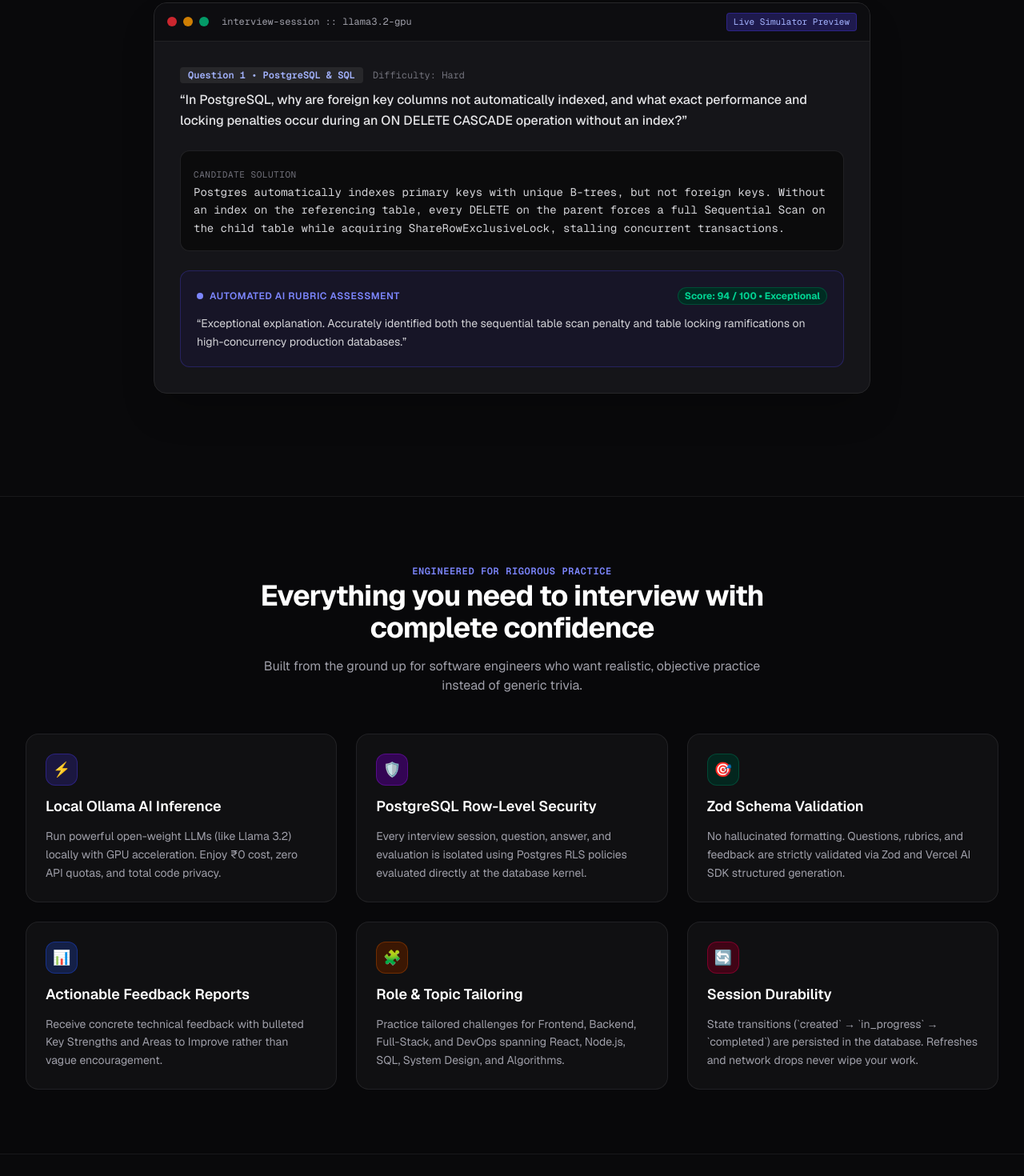
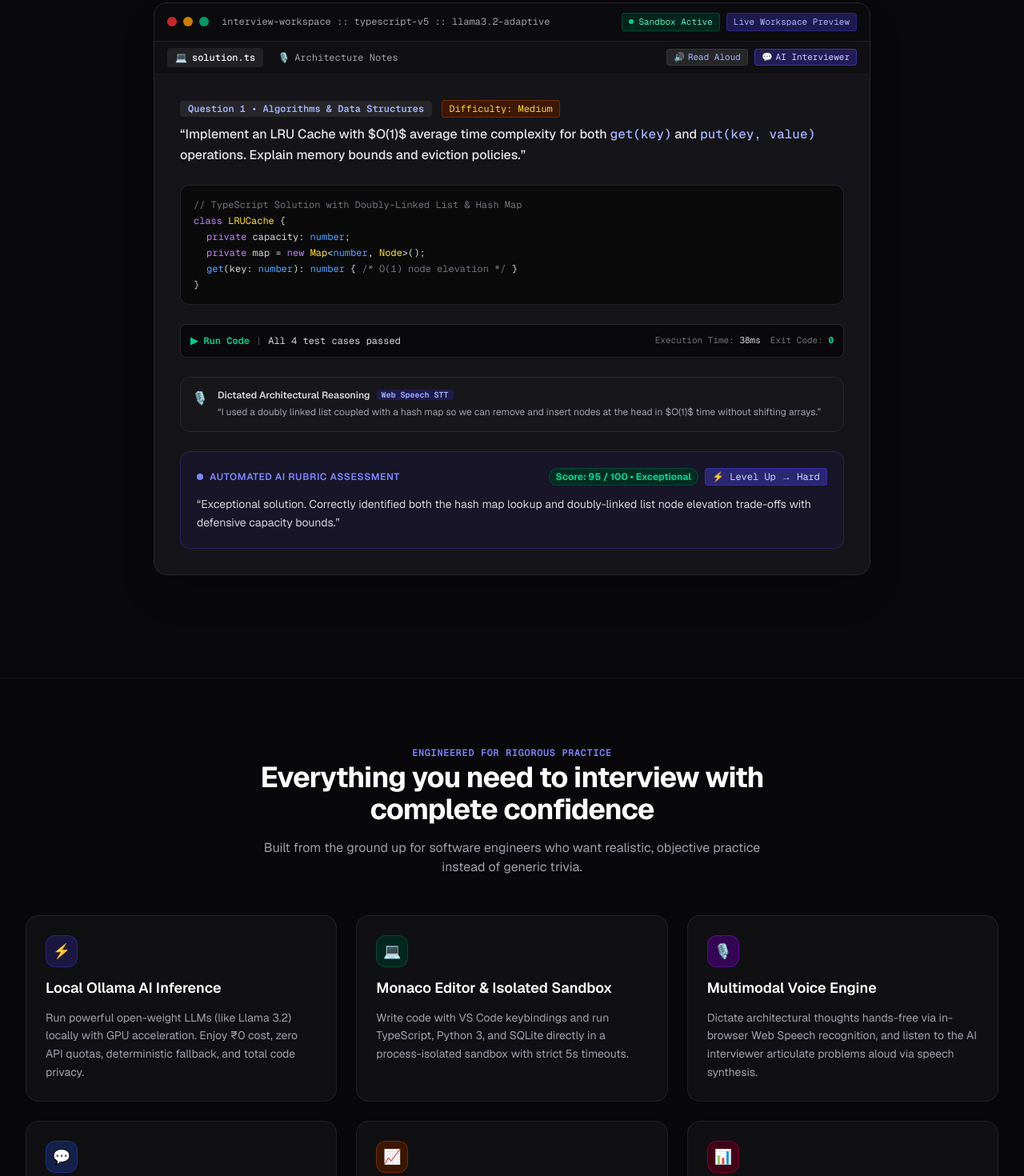
Before and after one commit to zorawar238/ai-interview, a Next.js app: page / in a window 1280 px wide. Shown: the part 640-2110 px from the top of the page at 80% size. Built offline with nearby package versions, Linux system fonts and the light colour scheme; no server answers.

Commit message:
feat(landing): modernize hero simulator and showcase full 9-feature platform matrix

```diff
--- a/src/app/page.tsx
+++ b/src/app/page.tsx
@@ -124,18 +124,44 @@ export default async function HomePage() {
             <div className="pt-10 max-w-4xl mx-auto text-left">
               <div className="rounded-2xl border border-zinc-800 bg-zinc-900/90 shadow-2xl overflow-hidden backdrop-blur-xl">
                 {/* Terminal Header */}
-                <div className="flex items-center justify-between px-4 py-3 border-b border-zinc-800/80 bg-zinc-950/60">
+                <div className="flex items-center justify-between px-4 py-3 border-b border-zinc-800/80 bg-zinc-950/80">
                   <div className="flex items-center gap-2">
                     <span className="w-3 h-3 rounded-full bg-red-500/80 inline-block" />
                     <span className="w-3 h-3 rounded-full bg-amber-500/80 inline-block" />
                     <span className="w-3 h-3 rounded-full bg-emerald-500/80 inline-block" />
                     <span className="ml-2 text-xs font-mono text-zinc-400">
-                      interview-session :: llama3.2-gpu
+                      interview-workspace :: typescript-v5 :: llama3.2-adaptive
                     </span>
                   </div>
-                  <span className="text-[11px] font-mono px-2 py-0.5 rounded bg-indigo-950 text-indigo-300 border border-indigo-800/60">
-                    Live Simulator Preview
-                  </span>
+                  <div className="flex items-center gap-2">
+                    <span className="text-[11px] font-mono px-2 py-0.5 rounded bg-emerald-950/80 text-emerald-300 border border-emerald-800/60 flex items-center gap-1.5">
+                      <span className="w-1.5 h-1.5 rounded-full bg-emerald-400 animate-pulse" />
+                      Sandbox Active
+                    </span>
+                    <span className="text-[11px] font-mono px-2 py-0.5 rounded bg-indigo-950 text-indigo-300 border border-indigo-800/60 hidden sm:inline-block">
+                      Live Workspace Preview
+                    </span>
+                  </div>
+                </div>
+
+                {/* Workspace Action Bar */}
+                <div className="flex items-center justify-between px-4 py-2 bg-zinc-950/40 border-b border-zinc-800/60 text-xs font-mono">
+                  <div className="flex items-center gap-2">
+                    <span className="px-2.5 py-1 rounded bg-zinc-800/80 text-white font-medium flex items-center gap-1.5">
+                      <span>💻</span> solution.ts
+                    </span>
+                    <span className="px-2.5 py-1 rounded text-zinc-400 hover:text-zinc-200 transition-colors flex items-center gap-1.5 cursor-pointer">
+                      <span>🎙️</span> Architecture Notes
+                    </span>
+                  </div>
+                  <div className="flex items-center gap-2">
+                    <span className="px-2 py-0.5 rounded bg-zinc-800 text-indigo-300 border border-zinc-700/60 text-[11px] flex items-center gap-1">
+                      <span>🔊</span> Read Aloud
+                    </span>
+                    <span className="px-2 py-0.5 rounded bg-indigo-600/30 text-indigo-200 border border-indigo-500/40 text-[11px] flex items-center gap-1">
+                      <span>💬</span> AI Interviewer
+                    </span>
+                  </div>
                 </div>
 
                 {/* Simulated Interview Interaction */}
@@ -144,38 +170,72 @@ export default async function HomePage() {
                   <div className="space-y-2">
                     <div className="flex items-center gap-3">
                       <span className="text-xs font-semibold px-2.5 py-0.5 rounded bg-zinc-800 text-indigo-300 font-mono">
-                        Question 1 • PostgreSQL & SQL
+                        Question 1 • Algorithms & Data Structures
                       </span>
-                      <span className="text-xs text-zinc-500 font-mono">Difficulty: Hard</span>
+                      <span className="text-xs px-2 py-0.5 rounded bg-amber-950/80 text-amber-300 border border-amber-800/60 font-mono">
+                        Difficulty: Medium
+                      </span>
                     </div>
                     <p className="text-sm sm:text-base font-medium text-zinc-200 leading-relaxed">
-                      &ldquo;In PostgreSQL, why are foreign key columns not automatically indexed, and what exact performance and locking penalties occur during an ON DELETE CASCADE operation without an index?&rdquo;
+                      &ldquo;Implement an LRU Cache with $O(1)$ average time complexity for both <code className="text-indigo-300 font-mono">get(key)</code> and <code className="text-indigo-300 font-mono">put(key, value)</code> operations. Explain memory bounds and eviction policies.&rdquo;
                     </p>
                   </div>
 
-                  {/* Candidate Answer Box */}
-                  <div className="p-4 rounded-xl bg-zinc-950/80 border border-zinc-800/80 space-y-2">
-                    <span className="text-[11px] font-mono uppercase tracking-wider text-zinc-500">
-                      Candidate Solution
-                    </span>
-                    <p className="text-xs sm:text-sm font-mono text-zinc-300 leading-relaxed">
-                      Postgres automatically indexes primary keys with unique B-trees, but not foreign keys. Without an index on the referencing table, every DELETE on the parent forces a full Sequential Scan on the child table while acquiring ShareRowExclusiveLock, stalling concurrent transactions.
-                    </p>
+                  {/* Monaco Code Snippet */}
+                  <div className="rounded-xl bg-zinc-950/90 border border-zinc-800/80 p-4 font-mono text-xs text-zinc-300 space-y-1 overflow-x-auto">
+                    <div className="text-zinc-500">// TypeScript Solution with Doubly-Linked List & Hash Map</div>
+                    <div><span className="text-purple-400">class</span> <span className="text-yellow-300">LRUCache</span> {'{'}</div>
+                    <div className="pl-4"><span className="text-purple-400">private</span> capacity: <span className="text-blue-400">number</span>;</div>
+                    <div className="pl-4"><span className="text-purple-400">private</span> map = <span className="text-purple-400">new</span> <span className="text-yellow-300">Map</span>&lt;<span className="text-blue-400">number</span>, <span className="text-yellow-300">Node</span>&gt;();</div>
+                    <div className="pl-4"><span className="text-blue-400">get</span>(key: <span className="text-blue-400">number</span>): <span className="text-blue-400">number</span> {'{'} <span className="text-zinc-500">/* O(1) node elevation */</span> {'}'}</div>
+                    <div>{'}'}</div>
+                  </div>
+
+                  {/* Sandbox Run Output */}
+                  <div className="p-3 rounded-lg bg-zinc-950 border border-zinc-800 text-xs font-mono text-zinc-400 flex flex-wrap items-center justify-between gap-2">
+                    <div className="flex items-center gap-2">
+                      <span className="text-emerald-400 font-semibold">▶ Run Code</span>
+                      <span className="text-zinc-600">|</span>
+                      <span className="text-zinc-300">All 4 test cases passed</span>
+                    </div>
+                    <div className="flex items-center gap-3 text-[11px] text-zinc-500">
+                      <span>Execution Time: <span className="text-zinc-300">38ms</span></span>
+                      <span>Exit Code: <span className="text-emerald-400 font-bold">0</span></span>
+                    </div>
+                  </div>
+
+                  {/* Candidate Speech Dictation Bubble */}
+                  <div className="p-3.5 rounded-xl bg-zinc-900/90 border border-zinc-800 flex items-start gap-3">
+                    <span className="text-base">🎙️</span>
+                    <div className="text-xs space-y-1">
+                      <div className="font-semibold text-zinc-300 flex items-center gap-2">
+                        <span>Dictated Architectural Reasoning</span>
+                        <span className="text-[10px] px-1.5 py-0.2 rounded bg-indigo-950 text-indigo-300 font-mono">Web Speech STT</span>
+                      </div>
+                      <p className="text-zinc-400 leading-relaxed">
+                        &ldquo;I used a doubly linked list coupled with a hash map so we can remove and insert nodes at the head in $O(1)$ time without shifting arrays.&rdquo;
+                      </p>
+                    </div>
                   </div>
 
                   {/* AI Evaluator Output */}
                   <div className="p-4 sm:p-5 rounded-xl bg-indigo-950/30 border border-indigo-900/60 space-y-3">
-                    <div className="flex items-center justify-between">
+                    <div className="flex flex-wrap items-center justify-between gap-2">
                       <span className="text-xs font-semibold text-indigo-400 uppercase tracking-wider flex items-center gap-2">
                         <span className="w-2 h-2 rounded-full bg-indigo-400" />
                         Automated AI Rubric Assessment
                       </span>
-                      <span className="text-xs font-bold px-2 py-0.5 rounded-full bg-emerald-950 text-emerald-400 border border-emerald-800/60">
-                        Score: 94 / 100 • Exceptional
-                      </span>
+                      <div className="flex items-center gap-2">
+                        <span className="text-xs font-bold px-2 py-0.5 rounded-full bg-emerald-950 text-emerald-400 border border-emerald-800/60">
+                          Score: 95 / 100 • Exceptional
+                        </span>
+                        <span className="text-xs font-mono px-2 py-0.5 rounded bg-indigo-900/80 text-indigo-200 border border-indigo-700/60">
+                          ⚡ Level Up → Hard
+                        </span>
+                      </div>
                     </div>
                     <p className="text-xs sm:text-sm text-zinc-300 leading-relaxed">
-                      &ldquo;Exceptional explanation. Accurately identified both the sequential table scan penalty and table locking ramifications on high-concurrency production databases.&rdquo;
+                      &ldquo;Exceptional solution. Correctly identified both the hash map lookup and doubly-linked list node elevation trade-offs with defensive capacity bounds.&rdquo;
                     </p>
                   </div>
                 </div>
@@ -207,62 +267,95 @@ export default async function HomePage() {
                 </div>
                 <h3 className="text-lg font-semibold text-white">Local Ollama AI Inference</h3>
                 <p className="text-sm text-zinc-400 leading-relaxed">
-                  Run powerful open-weight LLMs (like Llama 3.2) locally with GPU acceleration. Enjoy ₹0 cost, zero API quotas, and total code privacy.
+                  Run powerful open-weight LLMs (like Llama 3.2) locally with GPU acceleration. Enjoy ₹0 cost, zero API quotas, deterministic fallback, and total code privacy.
                 </p>
               </div>
 
-              {/* Feature 2 */}
+              {/* Feature 2: Monaco Editor & Sandbox */}
+              <div className="p-6 rounded-2xl bg-zinc-900/50 border border-zinc-800/80 hover:border-zinc-700 transition-all space-y-3">
+                <div className="w-10 h-10 rounded-xl bg-emerald-950/80 border border-emerald-800/60 flex items-center justify-center text-emerald-400 text-lg">
+                  💻
+                </div>
+                <h3 className="text-lg font-semibold text-white">Monaco Editor & Isolated Sandbox</h3>
+                <p className="text-sm text-zinc-400 leading-relaxed">
+                  Write code with VS Code keybindings and run TypeScript, Python 3, and SQLite directly in a process-isolated sandbox with strict 5s timeouts.
+                </p>
+              </div>
+
+              {/* Feature 3: Web Speech Voice Engine */}
               <div className="p-6 rounded-2xl bg-zinc-900/50 border border-zinc-800/80 hover:border-zinc-700 transition-all space-y-3">
                 <div className="w-10 h-10 rounded-xl bg-purple-950/80 border border-purple-800/60 flex items-center justify-center text-purple-400 text-lg">
+                  🎙️
+                </div>
+                <h3 className="text-lg font-semibold text-white">Multimodal Voice Engine</h3>
+                <p className="text-sm text-zinc-400 leading-relaxed">
+                  Dictate architectural thoughts hands-free via in-browser Web Speech recognition, and listen to the AI interviewer articulate problems aloud via speech synthesis.
+                </p>
+              </div>
+
+              {/* Feature 4: Socratic AI Streaming */}
+              <div className="p-6 rounded-2xl bg-zinc-900/50 border border-zinc-800/80 hover:border-zinc-700 transition-all space-y-3">
+                <div className="w-10 h-10 rounded-xl bg-blue-950/80 border border-blue-800/60 flex items-center justify-center text-blue-400 text-lg">
+                  💬
+                </div>
+                <h3 className="text-lg font-semibold text-white">Live Socratic AI Dialogue</h3>
+                <p className="text-sm text-zinc-400 leading-relaxed">
+                  Chat with an AI Principal Engineer who streams real-time progressive hints, probes your assumptions, and guides you without giving away solutions.
+                </p>
+              </div>
+
+              {/* Feature 5: Adaptive Calibration */}
+              <div className="p-6 rounded-2xl bg-zinc-900/50 border border-zinc-800/80 hover:border-zinc-700 transition-all space-y-3">
+                <div className="w-10 h-10 rounded-xl bg-amber-950/80 border border-amber-800/60 flex items-center justify-center text-amber-400 text-lg">
+                  📈
+                </div>
+                <h3 className="text-lg font-semibold text-white">Adaptive Difficulty Engine</h3>
+                <p className="text-sm text-zinc-400 leading-relaxed">
+                  Dynamic multi-turn difficulty adjustments: scores &ge; 80% level up to harder challenges, while &lt; 60% deploys targeted scaffolding to test fundamentals.
+                </p>
+              </div>
+
+              {/* Feature 6: Report Export & PDF */}
+              <div className="p-6 rounded-2xl bg-zinc-900/50 border border-zinc-800/80 hover:border-zinc-700 transition-all space-y-3">
+                <div className="w-10 h-10 rounded-xl bg-rose-950/80 border border-rose-800/60 flex items-center justify-center text-rose-400 text-lg">
+                  📊
+                </div>
+                <h3 className="text-lg font-semibold text-white">Analytics Dashboard & PDF Export</h3>
+                <p className="text-sm text-zinc-400 leading-relaxed">
+                  Inspect mathematical SVG performance trendlines, topic mastery matrices, download complete Markdown summaries, or print ink-friendly PDFs.
+                </p>
+              </div>
+
+              {/* Feature 7: Postgres RLS */}
+              <div className="p-6 rounded-2xl bg-zinc-900/50 border border-zinc-800/80 hover:border-zinc-700 transition-all space-y-3">
+                <div className="w-10 h-10 rounded-xl bg-cyan-950/80 border border-cyan-800/60 flex items-center justify-center text-cyan-400 text-lg">
                   🛡️
                 </div>
                 <h3 className="text-lg font-semibold text-white">PostgreSQL Row-Level Security</h3>
                 <p className="text-sm text-zinc-400 leading-relaxed">
-                  Every interview session, question, answer, and evaluation is isolated using Postgres RLS policies evaluated directly at the database kernel.
+                  Every interview session, question, answer, and evaluation is isolated using Postgres RLS policies evaluated directly at the database engine.
                 </p>
               </div>
 
-              {/* Feature 3 */}
+              {/* Feature 8: Zod Schema Validation */}
               <div className="p-6 rounded-2xl bg-zinc-900/50 border border-zinc-800/80 hover:border-zinc-700 transition-all space-y-3">
-                <div className="w-10 h-10 rounded-xl bg-emerald-950/80 border border-emerald-800/60 flex items-center justify-center text-emerald-400 text-lg">
+                <div className="w-10 h-10 rounded-xl bg-violet-950/80 border border-violet-800/60 flex items-center justify-center text-violet-400 text-lg">
                   🎯
                 </div>
                 <h3 className="text-lg font-semibold text-white">Zod Schema Validation</h3>
                 <p className="text-sm text-zinc-400 leading-relaxed">
-                  No hallucinated formatting. Questions, rubrics, and feedback are strictly validated via Zod and Vercel AI SDK structured generation.
+                  Zero hallucinated formatting. Questions, hints, rubrics, and feedback are strictly validated via Zod schemas and Vercel AI SDK structured generation.
                 </p>
               </div>
 
-              {/* Feature 4 */}
+              {/* Feature 9: Automated Regression Tests */}
               <div className="p-6 rounded-2xl bg-zinc-900/50 border border-zinc-800/80 hover:border-zinc-700 transition-all space-y-3">
-                <div className="w-10 h-10 rounded-xl bg-blue-950/80 border border-blue-800/60 flex items-center justify-center text-blue-400 text-lg">
-                  📊
+                <div className="w-10 h-10 rounded-xl bg-orange-950/80 border border-orange-800/60 flex items-center justify-center text-orange-400 text-lg">
+                  🧪
                 </div>
-                <h3 className="text-lg font-semibold text-white">Actionable Feedback Reports</h3>
+                <h3 className="text-lg font-semibold text-white">Automated Regression Suite</h3>
                 <p className="text-sm text-zinc-400 leading-relaxed">
-                  Receive concrete technical feedback with bulleted Key Strengths and Areas to Improve rather than vague encouragement.
-                </p>
-              </div>
-
-              {/* Feature 5 */}
-              <div className="p-6 rounded-2xl bg-zinc-900/50 border border-zinc-800/80 hover:border-zinc-700 transition-all space-y-3">
-                <div className="w-10 h-10 rounded-xl bg-amber-950/80 border border-amber-800/60 flex items-center justify-center text-amber-400 text-lg">
-                  🧩
-                </div>
-                <h3 className="text-lg font-semibold text-white">Role & Topic Tailoring</h3>
-                <p className="text-sm text-zinc-400 leading-relaxed">
-                  Practice tailored challenges for Frontend, Backend, Full-Stack, and DevOps spanning React, Node.js, SQL, System Design, and Algorithms.
-                </p>
-              </div>
-
-              {/* Feature 6 */}
-              <div className="p-6 rounded-2xl bg-zinc-900/50 border border-zinc-800/80 hover:border-zinc-700 transition-all space-y-3">
-                <div className="w-10 h-10 rounded-xl bg-rose-950/80 border border-rose-800/60 flex items-center justify-center text-rose-400 text-lg">
-                  🔄
-                </div>
-                <h3 className="text-lg font-semibold text-white">Session Durability</h3>
-                <p className="text-sm text-zinc-400 leading-relaxed">
-                  State transitions (`created` → `in_progress` → `completed`) are persisted in the database. Refreshes and network drops never wipe your work.
+                  Guaranteed reliability with 31 automated Vitest tests covering adaptive mathematics, sandbox boundary caps, and runtime schema validation.
                 </p>
               </div>
             </div>
```
